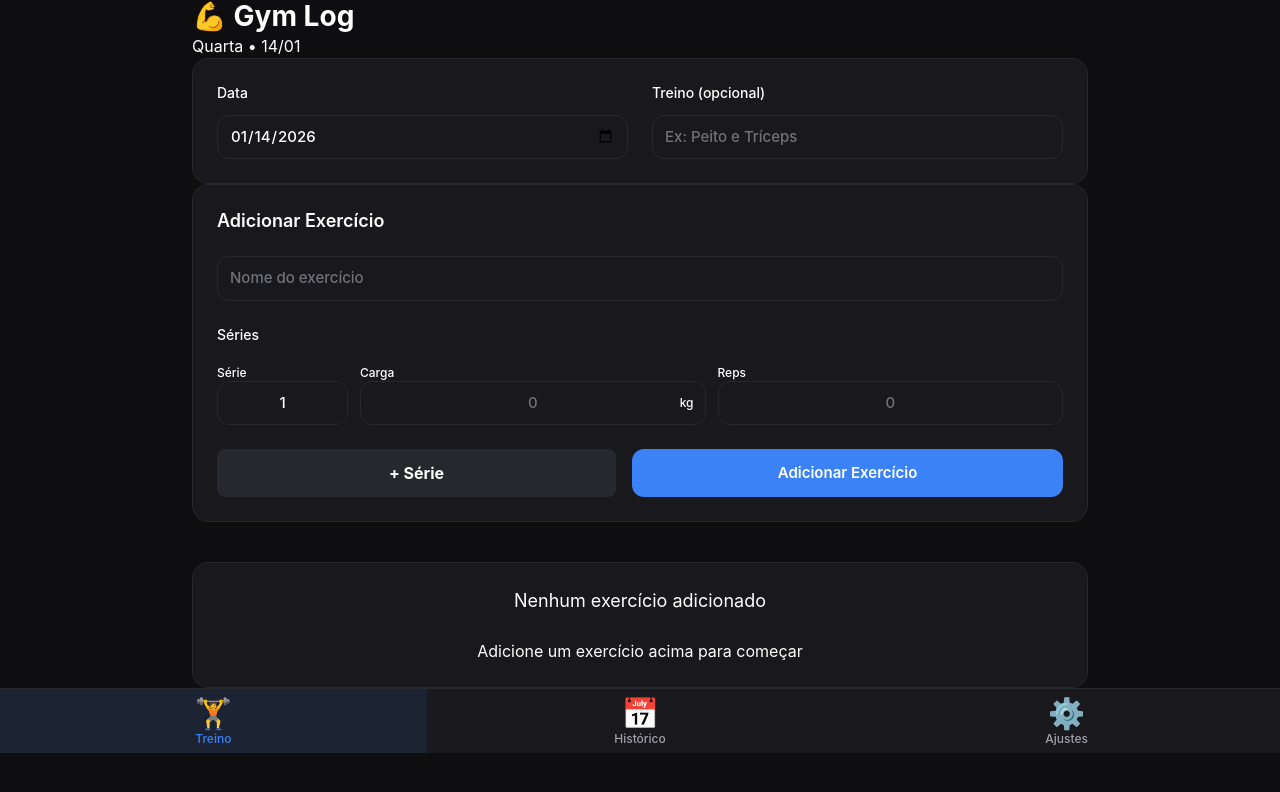
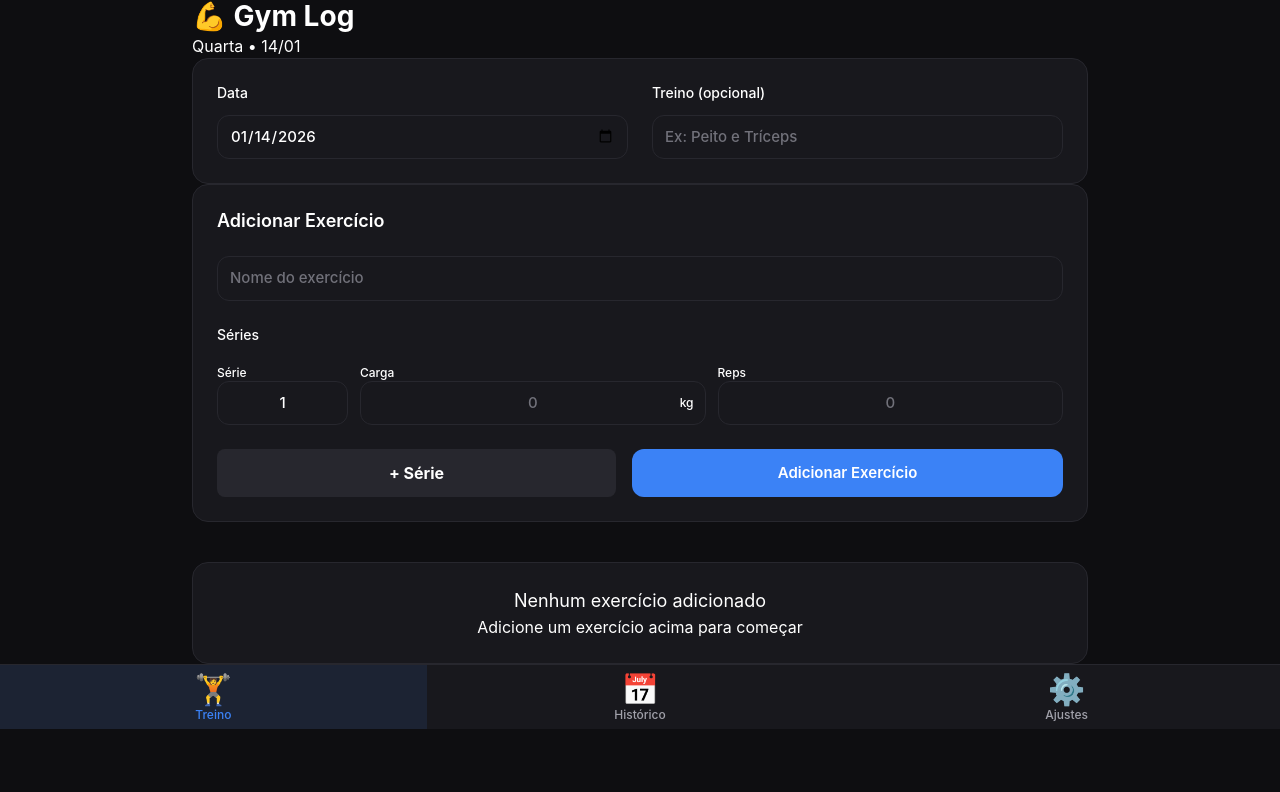
Before and after one commit to offmonte/gym-log, a Next.js app: page / in a window 1280 px wide. Shown: the top 792 px of the page. Built offline with nearby package versions, Linux system fonts and the light colour scheme.

Commit message:
completionId: cgen-45eebad7d5d140dfa641b5fb27b1eabb
cgen-45eebad7d5d140dfa641b5fb27b1eabb

```diff
--- a/app/page.tsx
+++ b/app/page.tsx
@@ -238,7 +238,7 @@ export default function Home() {
 
             {/* Empty state */}
             {currentWorkout.exercises.length === 0 && (
-              <div className="card text-center py-12 sm:py-14 md:py-16 lg:py-20">
+              <div className="card text-center py-12 sm:py-14 md:py-16 lg:py-20 !gap-0">
                 <p className="text-text-secondary text-base sm:text-lg md:text-lg">
                   Nenhum exercício adicionado
                 </p>
```
